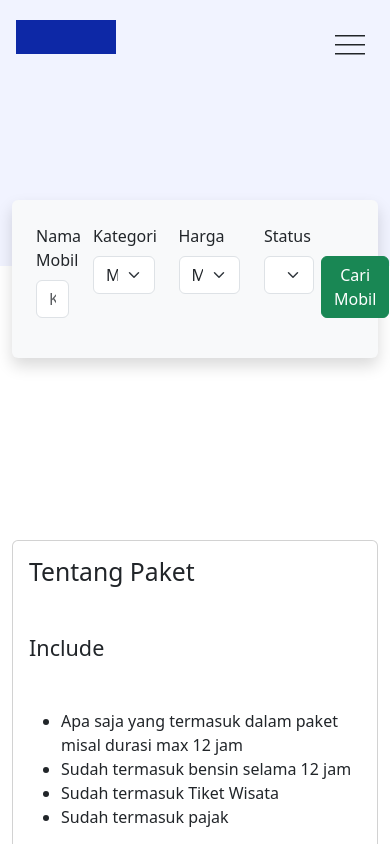
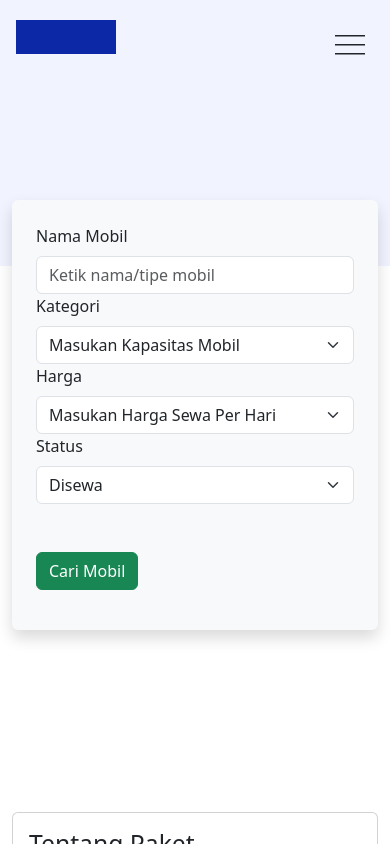
Before and after one commit to HarisMI40/fer-rental-mobil-public, a React (Vite) app: page /detail-mobil/1 in a window 390 px wide. Shown: the top 844 px of the page. Built offline with nearby package versions, Linux system fonts and the light colour scheme; no server answers; what @react-pdf/renderer would draw is missing.

Commit message:
update component cardCariMobil : fix responsive mobile

```diff
--- a/src/components/CardCariMobil/CardCariMobil.jsx
+++ b/src/components/CardCariMobil/CardCariMobil.jsx
@@ -53,11 +53,11 @@ const CardCariMobil = ({
   return (
     <div
       className="shadow p-4 bg-body-tertiary rounded"
-      style={{ position: "relative", zIndex: "9999" }}
+      style={{ position: "relative", zIndex: "99" }}
     >
       <Form onSubmit={submitHandler}>
         <Row className="mb-3">
-          <Form.Group as={Col} xs={2} controlId="formGridEmail">
+          <Form.Group as={Col} md={2} controlId="formGridEmail">
             <Form.Label>Nama Mobil</Form.Label>
             <Form.Control
               size="md"
@@ -73,7 +73,7 @@ const CardCariMobil = ({
             />
           </Form.Group>
 
-          <Form.Group as={Col} xs={3} controlId="formGridEmail">
+          <Form.Group as={Col} md={3} controlId="formGridEmail">
             <Form.Label>Kategori</Form.Label>
             <Form.Select
               size="md"
@@ -96,7 +96,7 @@ const CardCariMobil = ({
             </Form.Select>
           </Form.Group>
 
-          <Form.Group as={Col} xs={3} controlId="formGridEmail">
+          <Form.Group as={Col} md={3} controlId="formGridEmail">
             <Form.Label>Harga</Form.Label>
             <Form.Select
               size="md"
@@ -119,7 +119,7 @@ const CardCariMobil = ({
             </Form.Select>
           </Form.Group>
 
-          <Form.Group as={Col} xs={2} controlId="formGridEmail">
+          <Form.Group as={Col} md={2} controlId="formGridEmail">
             <Form.Label>Status</Form.Label>
             <Form.Select
               size="md"
@@ -140,7 +140,7 @@ const CardCariMobil = ({
             </Form.Select>
           </Form.Group>
 
-          <Col className="d-flex align-items-end" xs={2}>
+          <Col className="d-flex align-items-end mt-5 mt-md-0" md={2}>
             {isEmptyParam() ? (
               <Button
                 size="md"
```
